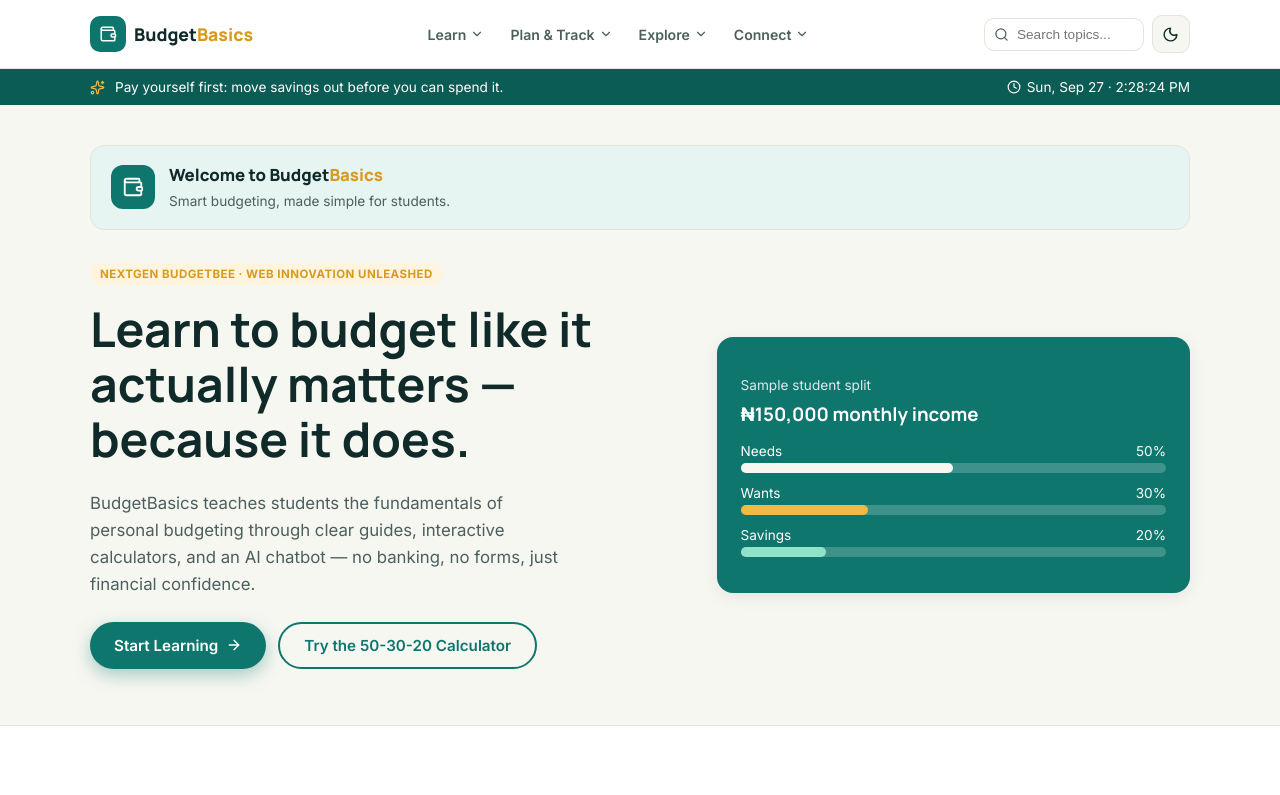
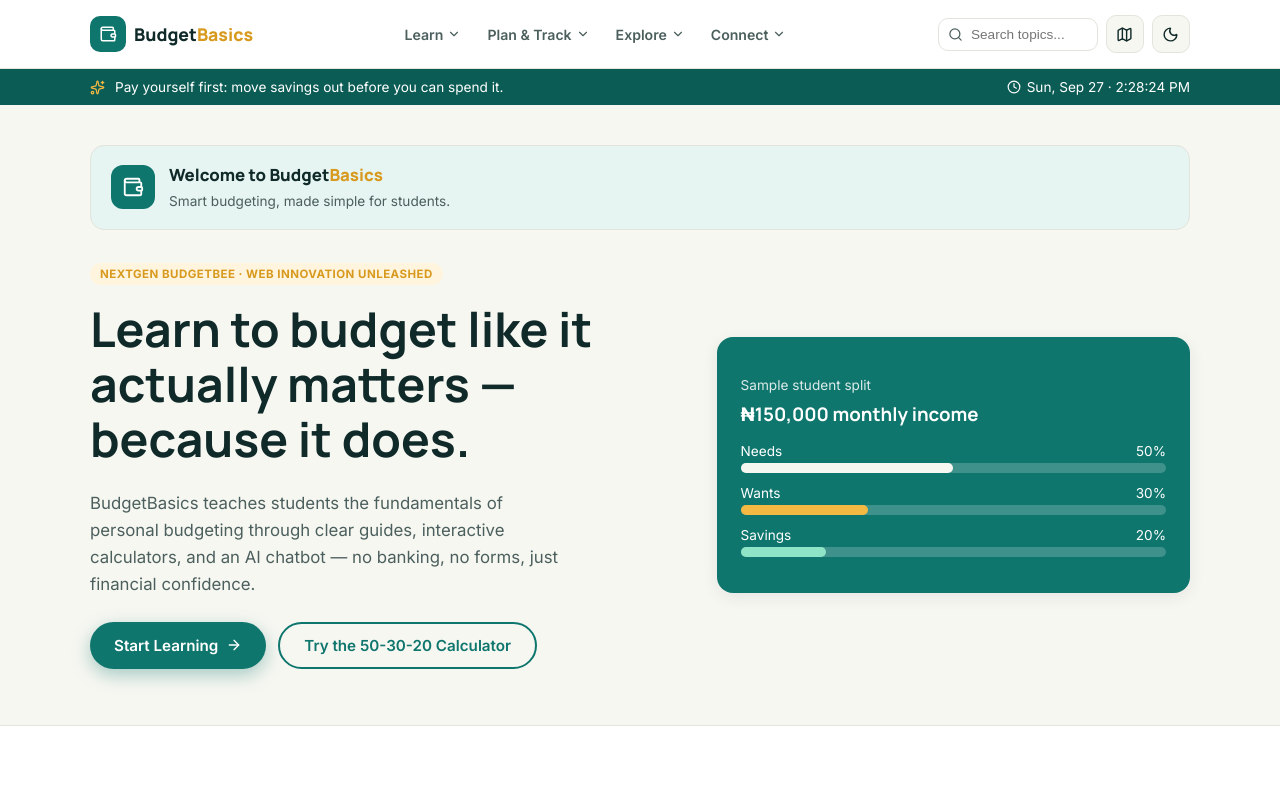
Before and after one commit to Goddy001-creator/BudgetBasics, a React (Vite) app: page / in a window 1280 px wide. Shown: the top 795 px of the page. Built offline with nearby package versions, Linux system fonts and the light colour scheme.

Commit message:
Add sitemap button to navigation and enhance card hover effects

```diff
--- a/src/components/Nav.jsx
+++ b/src/components/Nav.jsx
@@ -1,5 +1,5 @@
 import { useEffect, useRef, useState } from 'react';
-import { Wallet, Menu, X, Moon, Sun, Search, ChevronDown } from 'lucide-react';
+import { Wallet, Menu, X, Moon, Sun, Search, ChevronDown, Map } from 'lucide-react';
 import { navLinks, navGroups } from '../data/content';
 
 export default function Nav({ page, setPage, theme, toggleTheme, onSearch }) {
@@ -98,6 +98,10 @@ export default function Nav({ page, setPage, theme, toggleTheme, onSearch }) {
                 placeholder="Search topics..." style={{ paddingLeft: 32, width: 160, fontSize: '0.85rem', padding: '8px 10px 8px 32px' }} />
             </div>
           </form>
+          <button onClick={() => go('sitemap')} aria-label="Sitemap" title="Sitemap" style={{
+            background: 'var(--bg)', border: '1px solid var(--border)', borderRadius: 10, width: 38, height: 38,
+            display: 'inline-flex', alignItems: 'center', justifyContent: 'center', color: 'var(--text)', flexShrink: 0,
+          }}><Map size={17} /></button>
           <button onClick={toggleTheme} aria-label="Toggle dark mode" style={{
             background: 'var(--bg)', border: '1px solid var(--border)', borderRadius: 10, width: 38, height: 38,
             display: 'inline-flex', alignItems: 'center', justifyContent: 'center', color: 'var(--text)', flexShrink: 0,
--- a/src/index.css
+++ b/src/index.css
@@ -74,6 +74,8 @@ img, svg { max-width: 100%; }
 .card { background: var(--surface); border: 1px solid var(--border); border-radius: 16px; padding: 24px; box-shadow: var(--shadow); }
 .card-link { transition: transform 0.18s ease, box-shadow 0.18s ease; cursor: pointer; }
 .card-link:hover, .card-link:focus-visible { transform: translateY(-6px); box-shadow: var(--shadow-hover); }
+.card-hover { transition: transform 0.18s ease, box-shadow 0.18s ease; }
+.card-hover:hover { transform: translateY(-6px); box-shadow: var(--shadow-hover); }
 
 .grid { display: grid; gap: 20px; }
 .grid-2 { grid-template-columns: repeat(auto-fit, minmax(260px, 1fr)); }
--- a/src/pages/BudgetingBasics.jsx
+++ b/src/pages/BudgetingBasics.jsx
@@ -17,7 +17,7 @@ export default function BudgetingBasics() {
 
         <div className="grid grid-3" style={{ marginBottom: 48 }}>
           {budgetingConcepts.map(c => (
-            <div key={c.id} className="card">
+            <div key={c.id} className="card card-hover">
               <h3 style={{ fontSize: '1rem' }}>{c.title}</h3>
               <p style={{ fontSize: '0.9rem' }}>{c.desc}</p>
             </div>
```
